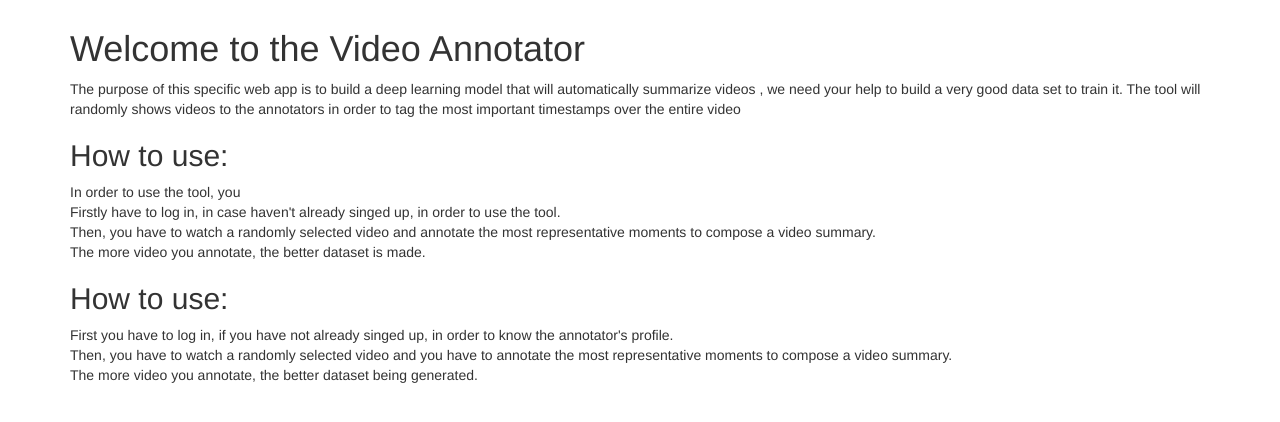
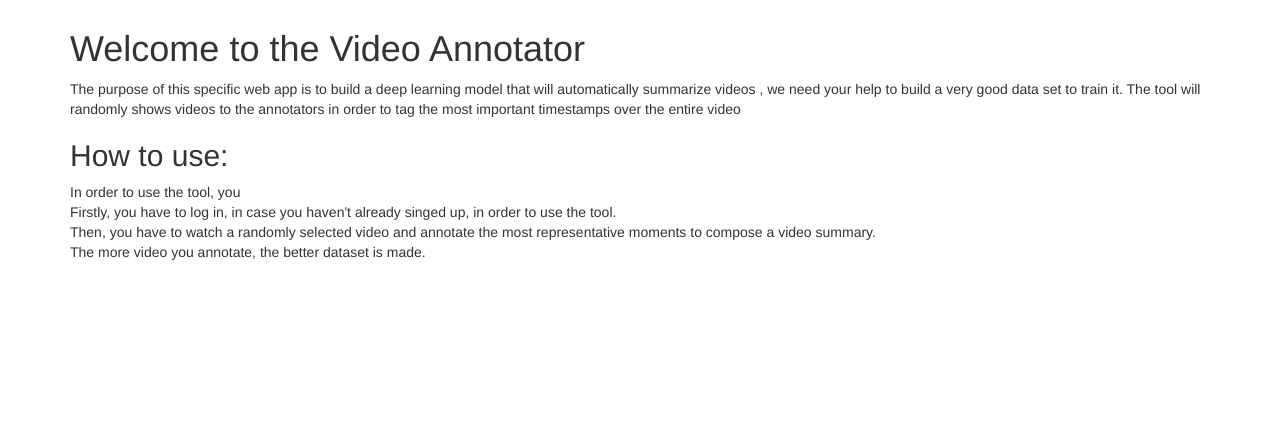
Before and after one commit to theopsall/video_annotator, a Flask app: page / in a window 1280 px wide. Shown: the part 51-473 px from the top of the page. Run offline with Flask 2, Linux system fonts and the light colour scheme; some libraries are stand-ins or nearby versions.

```diff
--- a/video_annotator/templates/index.html
+++ b/video_annotator/templates/index.html
@@ -22,18 +22,12 @@
         <h2>How to use:</h2>
         <span>
             In order to use the tool, you<br>
-            Firstly have to log in, in case haven't already singed up,
+            Firstly, you have to log in, in case you haven't already singed up,
             in order to use the tool.<br>
             Then, you have to watch a randomly selected video and annotate
             the most representative moments to compose a video summary.<br>
             The more video you annotate, the better dataset is made.<br>
         </span>
-        <h2>How to use:</h2>
-        <span>
-            First you have to log in, if you have not already singed up, in order to know the annotator's profile.<br>
-            Then, you have to watch a randomly selected video and you have to annotate the most representative moments
-            to compose a video summary.<br>
-            The more video you annotate, the better dataset being generated.
-        </span>
+
 
 {% endblock %}
```
Also changed, not shown: requirements.txt (+6 -2 lines).
